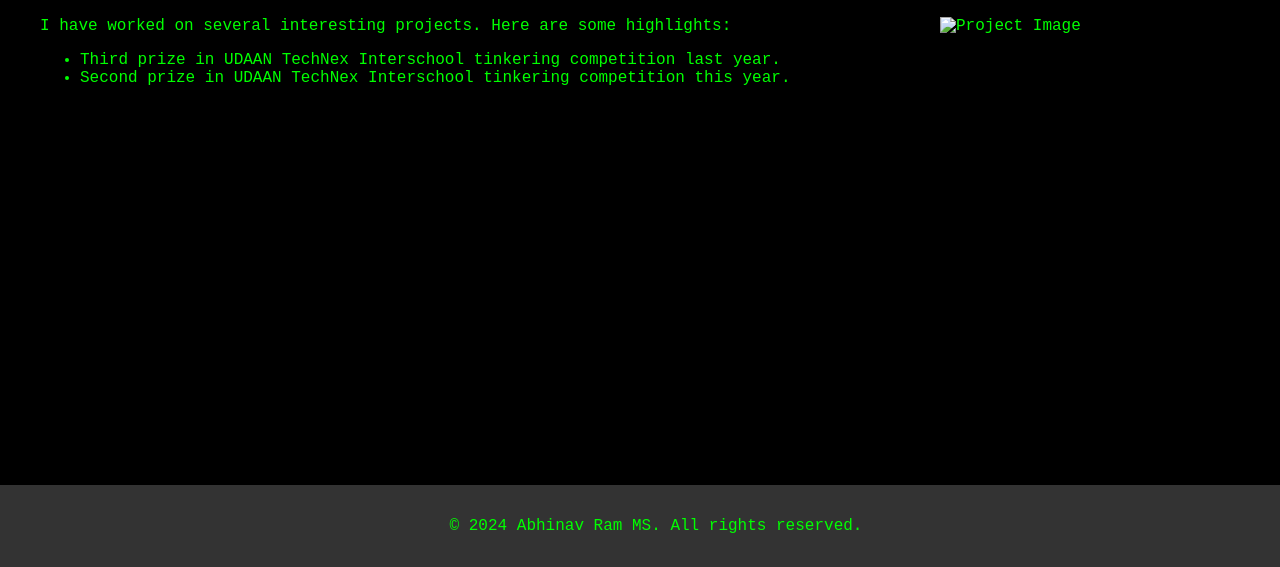
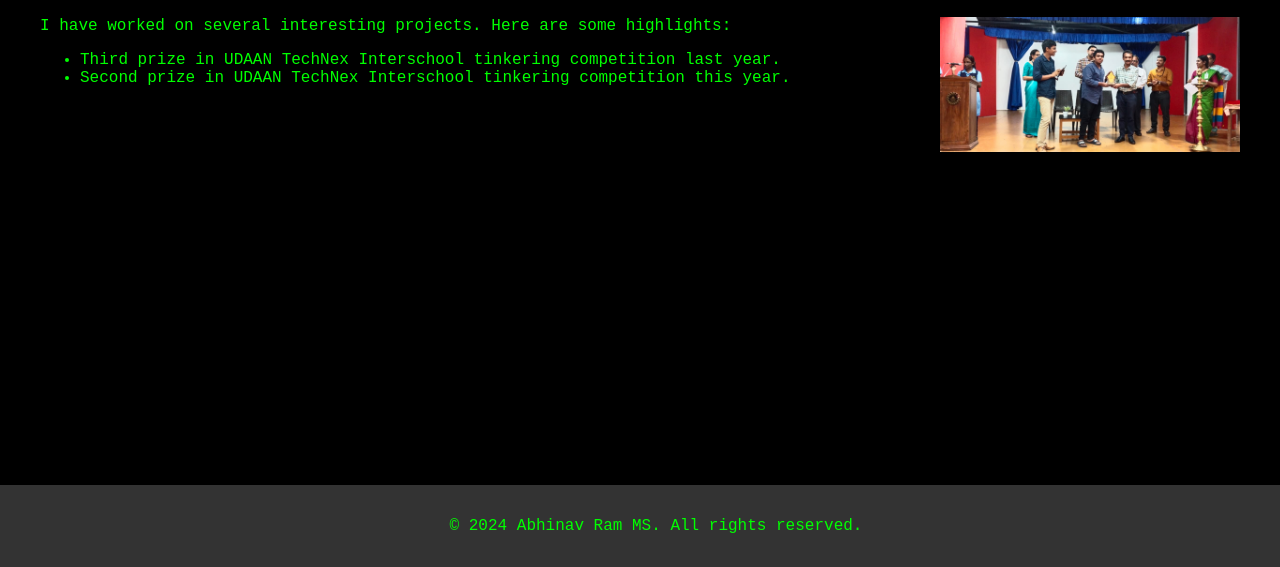
Before and after one commit to abhi852741963/website_, a plain HTML site: page projects.html in a window 1280 px wide. Shown: the part 233-800 px from the top of the page. Drawn offline with Linux system fonts and the light colour scheme.

Commit message:
Update projects.html

```diff
--- a/projects.html
+++ b/projects.html
@@ -108,7 +108,7 @@
 
     <div class="container">
         <h2>Projects</h2>
-        <img src="your-image-url.jpg" alt="Project Image" class="projects-photo">
+        <img src="common_photo.jpg" alt="Project Image" class="projects-photo">
         <p>I have worked on several interesting projects. Here are some highlights:</p>
         <ul>
             <li>Third prize in UDAAN TechNex Interschool tinkering competition last year.</li>
```
